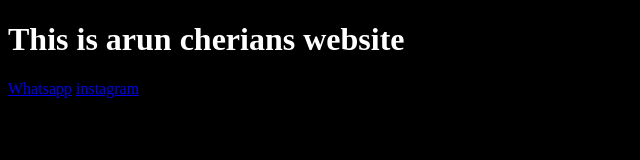
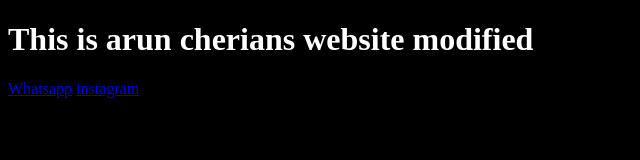
Before and after one commit to arun-cherian/arun-cherian.github.io, a plain HTML site: page index.html in a window 1280 px wide. Shown: the whole page, without its empty margins (0-640 px from the left). Drawn offline with Linux system fonts and the light colour scheme.

Commit message:
first commit from local

```diff
--- a/index.html
+++ b/index.html
@@ -13,7 +13,8 @@
             color: white;
         }
     </style>
-    <h1>This is arun cherians website</h1>
+    <h1>This is arun cherians website modified
+    </h1>
     <a href="http://wa.me/+919497821168">Whatsapp</a>
     <a href="https://instagram.com/arun_cherry_an">instagram</a>
 </body>
```
